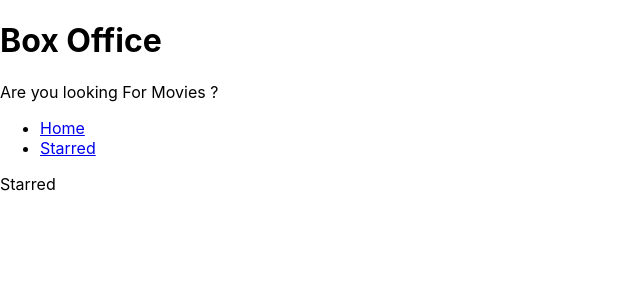
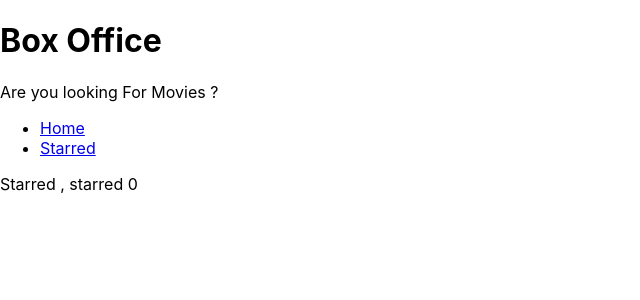
Before and after one commit to shaikh28/Box-Office-App-, a React (Create React App) app: page /Starred in a window 1280 px wide. Shown: the top 300 px of the page, without its empty margins (0-640 px from the left). Built offline with nearby package versions, Linux system fonts and the light colour scheme.

Commit message:
created useStarred custom hook. placed useStarredShows hook logic in a separate file. tell user whether show is starred or not

```diff
--- a/src/components/shows/ShowCard.jsx
+++ b/src/components/shows/ShowCard.jsx
@@ -1,7 +1,7 @@
 import React from "react";
 
 
-const ShowCard = ({ name, image, id, summary,onStarMeClick }) => {
+const ShowCard = ({ name, image, id, summary,onStarMeClick,isStarred }) => {
   const summaryStripped = summary
     ? summary.split(" ").slice(0, 10).join(" ").replace(/<.+?>/g, "")
     : "No Description Available";
@@ -14,7 +14,9 @@
       <p>{summaryStripped}</p>
       <div>
         <a href={`/show/${id}`} target="_blank" rel="noreferrer">Read More</a>
-        <button type="button" onClick={()=>onStarMeClick(id)}>Star me</button>
+        <button type="button" onClick={()=>onStarMeClick(id)}>
+        {isStarred ? 'Unstar me' : 'Star me'}
+        </button>
        </div>
     </div>
   );
--- a/src/components/shows/ShowsGrid.jsx
+++ b/src/components/shows/ShowsGrid.jsx
@@ -1,28 +1,10 @@
-import { useReducer,useEffect } from "react";
+import { useStarredShows } from "../../lib/useStarredShows";
 import ShowCard from "./ShowCard";
 
-const usePersistedReducer = (reducer,initialState,localStorageKey) =>{
-  const [state,dispatch] = useReducer(reducer,initialState,(initial)=>{
-    const persistedValue = localStorage.getItem(localStorageKey)
-    return persistedValue ? JSON.parse(persistedValue) : initial
-  })
-  useEffect(()=>{
-    localStorage.setItem(localStorageKey,JSON.stringify(state))
-  },[state,localStorageKey])
-  return [state,dispatch]
-}
-const starredShowsReducer = (currentStarred,action) =>{
-switch (action.type) {
-  case 'STAR': return currentStarred.concat(action.showId)
-  case 'UNSTAR': return currentStarred.filter(showId=> showId !== action.showId)
-  default:
-    return currentStarred
-}
-}
+
 
 const ShowsGrid = ({ shows }) => {
-  const [starredShows, dispatchStarred] = usePersistedReducer(starredShowsReducer, [],'starredShows')
-  console.log(starredShows);
+  const [starredShows,dispatchStarred]=useStarredShows()
   const onStarMeClick = showId =>{
   const isStarred =  starredShows.includes(showId)
   if (isStarred) {
@@ -33,7 +15,7 @@
   }
   }
   return <div>{
-    shows.map((data)=>(<ShowCard key={data.show.id} id={data.show.id} name={data.show.name} image={data.show.image ? data.show.image.medium : "/NotFound.png"} summary={data.show.summary} onStarMeClick={onStarMeClick}/>))
+    shows.map((data)=>(<ShowCard key={data.show.id} id={data.show.id} name={data.show.name} image={data.show.image ? data.show.image.medium : "/NotFound.png"} summary={data.show.summary} onStarMeClick={onStarMeClick} isStarred={starredShows.includes(data.show.id)} />))
     }</div>;
 };
 
--- a/src/index.js
+++ b/src/index.js
@@ -8,7 +8,7 @@
 const root = ReactDOM.createRoot(document.getElementById('root'));
 root.render(
   <React.StrictMode>
-    <App />
+  <App />
   </React.StrictMode>
 );
 
--- /dev/null
+++ b/src/lib/useStarredShows.js
@@ -0,0 +1,24 @@
+import { useReducer, useEffect } from "react";
+
+const usePersistedReducer = (reducer, initialState, localStorageKey) => {
+    const [state, dispatch] = useReducer(reducer, initialState, (initial) => {
+        const persistedValue = localStorage.getItem(localStorageKey)
+        return persistedValue ? JSON.parse(persistedValue) : initial
+    })
+    useEffect(() => {
+        localStorage.setItem(localStorageKey, JSON.stringify(state))
+    }, [state, localStorageKey])
+    return [state, dispatch]
+}
+const starredShowsReducer = (currentStarred, action) => {
+    switch (action.type) {
+        case 'STAR': return currentStarred.concat(action.showId)
+        case 'UNSTAR': return currentStarred.filter(showId => showId !== action.showId)
+        default:
+            return currentStarred
+    }
+}
+
+export const useStarredShows = () => {
+    return usePersistedReducer(starredShowsReducer, [], 'starredShows')
+}
--- a/src/pages/Starred.jsx
+++ b/src/pages/Starred.jsx
@@ -1,8 +1,10 @@
 import React from "react";
 import Navs from "../components/Navs";
+import { useStarredShows } from "../lib/useStarredShows";
 
 const Starred = () => {
-  return <div>Starred</div>;
+  const [starredShows]=useStarredShows()
+  return <div>Starred , starred {starredShows.length}</div>;
 };
 
 export default Starred;
```
